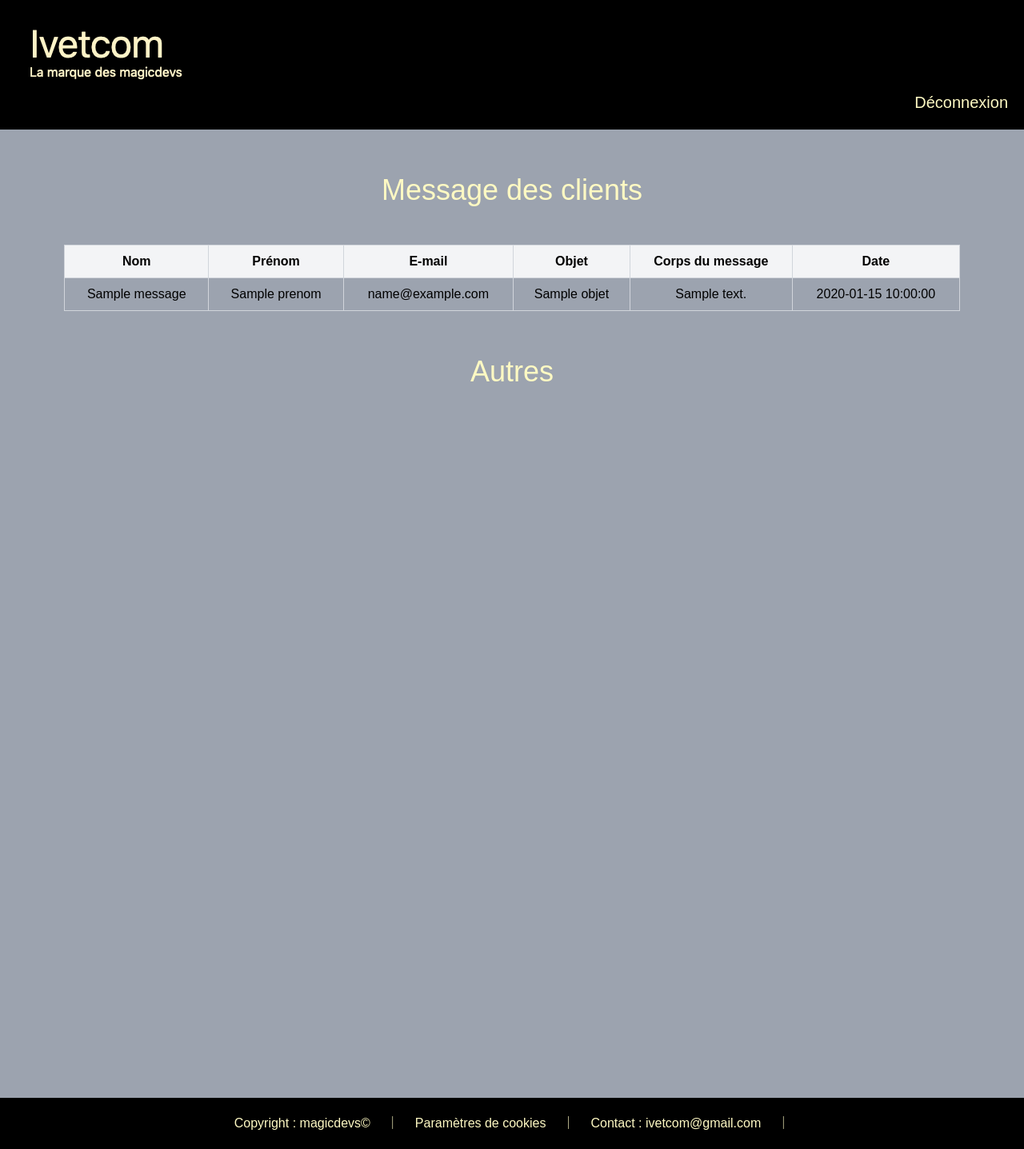
After one commit to SoizicMM/vetcom, a Flask app: page /secure_administration in a window 1280 px wide. The commit adds this page. Shown: the whole page at 80% size. Run offline with Flask 3, Linux system fonts and the light colour scheme; a database or web service that is not in the repository returns one stand-in record (values such as "Sample title"); some libraries are stand-ins or nearby versions.

Commit message:
administration + base + base1 + main

```diff
--- a/main.py
+++ b/main.py
@@ -6,6 +6,7 @@ import bcrypt
 app = Flask("Vetcom")
 mongo = pymongo.MongoClient(os.getenv("MONGO_KEY"))
 app.secret_key = os.getenv("COOKIES_KEY")
+confidentiality_code = os.environ['titi']
 
 # ACCUEIL
 @app.route("/")
@@ -123,12 +124,6 @@ def cookies():
 
 
 # ADMINISTRATION
-@app.route("/message")
-def message():
-    db_message = mongo.db.message
-    message = db_message.find({})
-    return render_template("message.html", message=message)
-
 @app.route("/envoyer_message", methods=["POST"])
 def envoyer_message():
     try:
@@ -136,6 +131,7 @@ def envoyer_message():
         prenom = request.form["prenom"]
         email = request.form["email"]
         objet = request.form["objet"]
+        date_envoi = request.form["date_envoi"]
         texte = request.form["texte"]
 
         db_message = mongo.db.message
@@ -144,6 +140,7 @@ def envoyer_message():
             "prenom": prenom,
             "email": email,
             "objet": objet,
+            "date_envoi": date_envoi,
             "texte": texte
         })
 
@@ -151,5 +148,40 @@ def envoyer_message():
     except Exception as e:
         return str(e)
 
+
+@app.route('/administration')
+def administration():
+    return render_template('administration.html')
+
+@app.route('/loginn', methods=['POST'])
+def loginn():
+    code = request.form.get('code')
+    if code == confidentiality_code:
+        # Authentification réussie, rediriger vers la page d'administration sécurisée
+        return  redirect(url_for('secure_administration'))
+    else:
+        # Mauvais code, rediriger vers la page d'administration avec un message d'erreur
+        return redirect(url_for('administration_error'))
+
+@app.route('/administration_error')
+def administration_error():
+    return render_template('/error.html')
+
+@app.route('/secure_administration')
+def secure_administration():
+    # Code pour la page d'administration sécurisée
+    db_message = mongo.db.message
+    message = db_message.find({})
+    return render_template('/administrationadmin.html', message=message)
+
+
+
+
+
+
+
+
+
+
 if __name__ == '__main__':
     app.run(host="0.0.0.0", port=3904)
--- /dev/null
+++ b/templates/administrationadmin.html
@@ -0,0 +1,39 @@
+{% extends 'base1.html' %}
+{% block content %}
+<br>
+<p class="text-yellow-100 text-center text-4xl pt-2">Message des clients</p><br><br>
+  <div class="pl-20 pr-20">
+    <section>
+      <table class="table-auto w-full border-collapse border border-gray-200">
+        <thead>
+          <tr class="bg-gray-100">
+            <th class="border border-gray-300 px-4 py-2">Nom</th>
+            <th class="border border-gray-300 px-4 py-2">Prénom</th>
+            <th class="border border-gray-300 px-4 py-2">E-mail</th>
+            <th class="border border-gray-300 px-4 py-2">Objet</th>
+            <th class="border border-gray-300 px-4 py-2">Corps du message</th>
+            <th class="border border-gray-300 px-4 py-2">Date</th>
+          </tr>
+        </thead>
+        <tbody>
+          {% for message in message %}
+          <tr>
+            <td class="border border-gray-300 px-4 py-2">{{ message['nom'] }}</td>
+            <td class="border border-gray-300 px-4 py-2">{{ message['prenom'] }}</td>
+            <td class="border border-gray-300 px-4 py-2">{{ message['email'] }}</td>
+            <td class="border border-gray-300 px-4 py-2">{{ message['objet'] }}</td>
+            <td class="border border-gray-300 px-4 py-2">{{ message['texte'] }}</td>
+            <td class="border border-gray-300 px-4 py-2">{{ message['date_envoi'] }}</td>
+          </tr>
+          {% endfor %}
+        </tbody>
+      </table>
+    </section>
+  </div>
+<br><br>
+<p class="text-yellow-100 text-center text-4xl pt-2">Autres</p><br><br>
+
+
+
+<br><br><br><br><br><br><br><br><br><br><br><br><br><br><br><br><br><br><br><br><br><br><br><br><br><br><br><br><br><br><br><br><br><br><br>
+{% endblock %}
--- a/templates/base.html
+++ b/templates/base.html
@@ -159,6 +159,7 @@
           <a href='/assistance' style="margin: 0 10px;">
               <img src='https://i.postimg.cc/HWN7nrb7/assistance.png' border='0' alt='assistance'/>
           </a>
+          <a href="/administration" class="text-gray-600 text-xs">Powered by MATHISDC</a>
       </footer>
 </body>
 </html>
--- /dev/null
+++ b/templates/base1.html
@@ -0,0 +1,104 @@
+    <!DOCTYPE html>
+    <html lang="fr">
+    <head>
+      <meta charset="UTF-8">
+      <meta http-equiv="X-UA-Compatible" content="IE=edge">
+      <meta name="viewport" content="width=device-width, initial-scale=1.0">
+      <script src="https://cdn.tailwindcss.com"></script>
+      <link href="static/style.css" rel="stylesheet"/>
+      <script defer src="static/app.js"></script>
+      <!-- promo -->
+      <script defer src="{{ url_for('static', filename='promo.js') }}"></script>
+      <script defer src="https://code.jquery.com/jquery-3.7.1.min.js"
+          integrity="sha256-/JqT3SQfawRcv/BIHPThkBvs0OEvtFFmqPF/lYI/Cxo="
+          crossorigin="anonymous"></script>
+      <!-- diaporama -->
+      <script defer src="{{ url_for('static', filename='slide.js') }}"></script>
+      <link rel="stylesheet" href="https://maxst.icons8.com/vue-static/landings/line-awesome/line-awesome/1.3.0/css/line-awesome.min.css">
+
+
+      <title>👕  Ivetcom </title>
+      <style>
+        /* TOUCHE PAS A CE CSS */
+          body {
+              font-family: Arial, sans-serif;
+              text-align: center;
+              margin: 50px;
+          }
+          input {
+              padding: 10px;
+              font-size: 16px;
+          }
+          button {
+              padding: 10px 20px;
+              background-color: #4CAF50;
+              color: white;
+              border: none;
+              border-radius: 5px;
+              cursor: pointer;
+              font-size: 16px;
+          }
+        header {
+            background-color: #333;
+            padding: 10px 0;
+        }
+
+        .nav ul {
+            list-style-type: none;
+            margin: 0;
+            padding: 0;
+        }
+
+        .nav ul li {
+            display: inline-block;
+            margin-right: 200px; /* Ajout de la marge droite de 50 pixels */
+        }
+
+        .nav ul li:last-child {
+            margin-right: 0; /* Pour éviter une marge à droite sur le dernier élément */
+        }
+
+        .nav ul li a {
+            text-decoration: none;
+            color: #fff;
+            font-weight: bold;
+            font-size: 16px;
+        }
+
+        .nav ul li a:hover {
+            color: #ffcc00; /* Couleur de survol */
+        }
+
+      </style>
+    </head>
+    <body>
+      <!-- debut de mon code-->
+      <!-- debut haut de page-->
+      <header class="p-5 bg-black text-yellow-100 ">
+      <!-- BANDEAU DU HAUT -->
+                <a href="/">
+                    <img href="/" src="static/images/logo.png" class="pl-2 pt-2 pb-2"/>
+                </a>
+              <nav>
+                <ul class="flex flex flex-row-reverse space-x-4 space-x-reverse text-xl font-medium">
+                  <li><a href="/administration">Déconnexion</a></li>
+                </ul>
+              </nav>
+            </header>
+            <body class="bg-cover bg-center bg-gray-400">
+          <br>
+        </body>
+        <main>
+  {% block content %}
+  {% endblock %}
+  </main>
+      <footer class="p-5 bg-black text-yellow-100 text-center" style="display: flex; justify-content: center; align-items: center;">
+          <p style="margin: 0 10px;">Copyright : magicdevs&copy;</p>
+          <p style="margin: 0 10px;">｜</p>
+          <a style="margin: 0 10px;" href="/cookies">Paramètres de cookies</a>
+          <p style="margin: 0 10px;">｜</p>
+          <a style="margin: 0 10px;" href="mailto:ivetcom@gmail.com">Contact : ivetcom@gmail.com</a>
+          <p style="margin: 0 10px;">｜</p>
+      </footer>
+</body>
+</html>
```
Also changed, not shown: templates/administration.html (added, +17 -0 lines), templates/assistance.html (+10 -1 lines), templates/message.html (deleted, +0 -20 lines).
